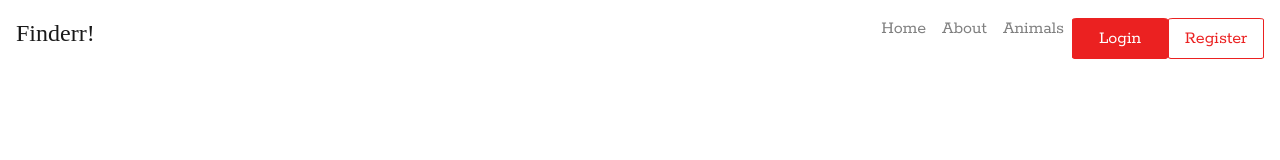
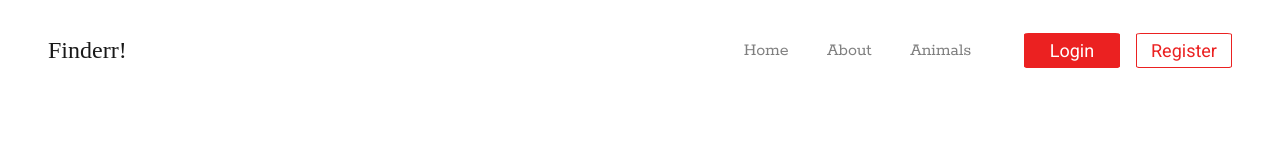
Before and after one commit to 0chriscrew0/Finderr-, a website: page index.html in a window 1280 px wide. Drawn offline with nearby package versions, Linux system fonts and the light colour scheme; a web font is replaced by a local one.

Commit message:
style header for tablet/desktop

```diff
--- a/index.html
+++ b/index.html
@@ -7,7 +7,7 @@
     <title>Finderr!</title>
 
     <link
-      href="https://fonts.googleapis.com/css?family=Quando|Rokkitt&display=swap"
+      href="https://fonts.googleapis.com/css?family=Quando|Rokkitt|Roboto&display=swap"
       rel="stylesheet"
     />
 
@@ -15,7 +15,7 @@
   </head>
   <body>
     <header>
-      <nav class="navbar navbar-expand-md navbar-light">
+      <nav class="navbar navbar-expand-md navbar-light my-navbar">
         <a class="navbar-brand header-logo" href="#">Finderr!</a>
         <button
           class="navbar-toggler border-0"
@@ -30,9 +30,12 @@
         </button>
         <div class="collapse navbar-collapse" id="navbarNavAltMarkup">
           <div class="navbar-nav ml-auto header-links">
-            <a class="nav-item nav-link" href="#">Home</a>
-            <a class="nav-item nav-link" href="#">About</a>
-            <a class="nav-item nav-link" href="#">Animals</a>
+            <div>
+              <a class="nav-item nav-link" href="#">Home</a>
+              <a class="nav-item nav-link" href="#">About</a>
+              <a class="nav-item nav-link" href="#">Animals</a>
+            </div>
+
             <a class="nav-item nav-link button" href="#">Login</a>
             <a class="nav-item nav-link button-outline" href="#">Register</a>
           </div>
--- a/scss/components/_button.scss
+++ b/scss/components/_button.scss
@@ -4,8 +4,10 @@
 
 .button,
 .button-outline {
-  width: 84px;
+  width: 86px;
   text-align: center;
+  font-family: "Roboto", serif;
+  font-size: 12px;
   padding: 5px 0;
   border-radius: 5%;
   border: 1px solid #eb2121;
@@ -23,7 +25,8 @@
 @include media-breakpoint-up(md) {
   .button,
   .button-outline {
-    padding: 7px 0;
+    font-size: 18px;
+    padding: 4px 0;
     width: 96px;
   }
 }
--- a/scss/components/_header.scss
+++ b/scss/components/_header.scss
@@ -5,6 +5,8 @@ body {
 .header-logo {
   font-size: 24px;
   font-family: "Quando", serif;
+  padding: 8px;
+  padding-left: 0;
 }
 
 .header-links {
@@ -17,3 +19,32 @@ body {
     margin-top: 0.6rem;
   }
 }
+
+@include media-breakpoint-up(md) {
+  .my-navbar {
+    padding: 1.6rem 3rem 0;
+  }
+
+  .header-links {
+    align-items: center;
+    justify-content: space-between;
+
+    div {
+      display: flex;
+      align-items: flex-end;
+      margin-right: 1.4rem;
+      a {
+        margin-right: 1.4rem;
+      }
+    }
+
+    .button,
+    .button-outline {
+      margin-top: 0;
+    }
+
+    .button {
+      margin-right: 1rem;
+    }
+  }
+}
```
Also changed, not shown: css/main.min.css, 1 other file.
